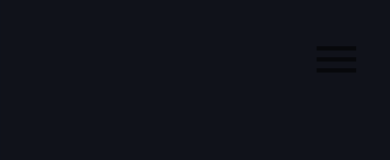
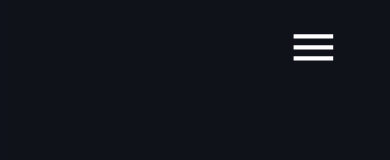
Before and after one commit to Jh123x/jh123x.github.io, a React (Create React App) app: page / in a window 390 px wide. Shown: the top 160 px of the page. Built offline with nearby package versions, Linux system fonts and the light colour scheme.

Commit message:
feat: update hamburger button based on light and dark mode

```diff
--- a/src/App.js
+++ b/src/App.js
@@ -39,7 +39,13 @@ const App = () => {
       </div>
 
       <div className="ham-burger-menu">
-        <IconButton onClick={() => setNavToggle(!navToggle)}>
+        <IconButton
+          onClick={() => setNavToggle(!navToggle)}
+          className="light-dark-mode"
+          style={{
+            position: "absolute",
+          }}
+        >
           <MenuIcon />
         </IconButton>
       </div>
```
